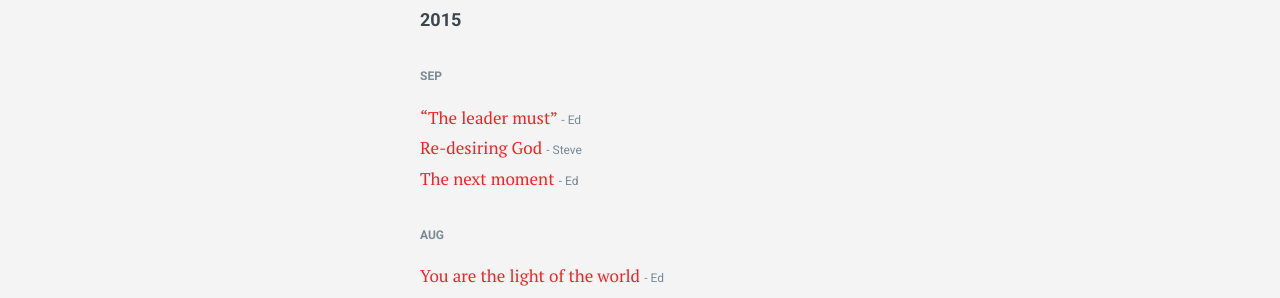
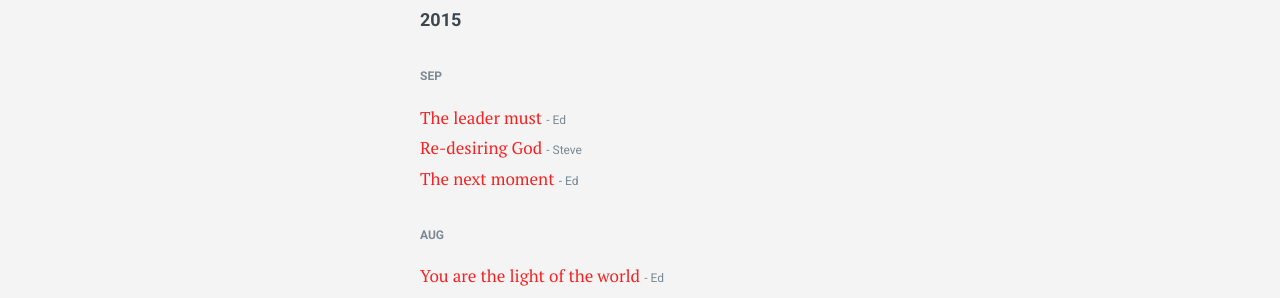
Before and after one commit to edchao/crown, a Jekyll site: the page built from archive.html, in a window 1280 px wide and 900 px high. Shown: the part 232-530 px from the top of the window. Built offline with Jekyll 4.4.1, drawn with Linux system fonts in a browser that asks for light colours.

```diff
--- a/_posts/2015-09-06-The_leader_must.markdown
+++ b/_posts/2015-09-06-The_leader_must.markdown
@@ -1,6 +1,6 @@
 ---
 layout: post
-title:  “The leader must”
+title:  The leader must
 date:   2015-09-06 6:00:00
 categories: crown
 author: Ed
```
